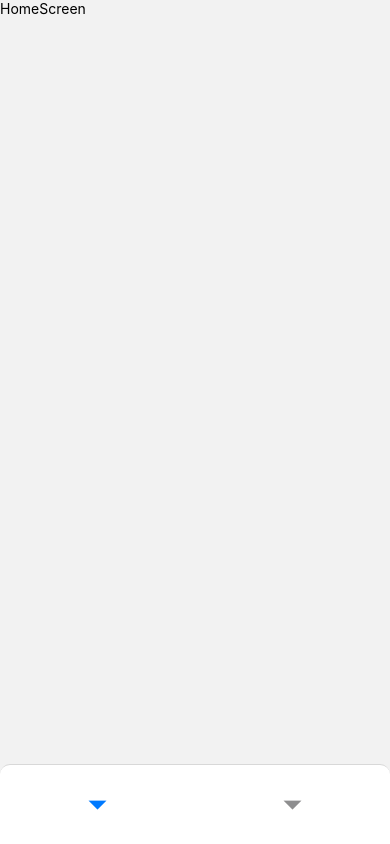
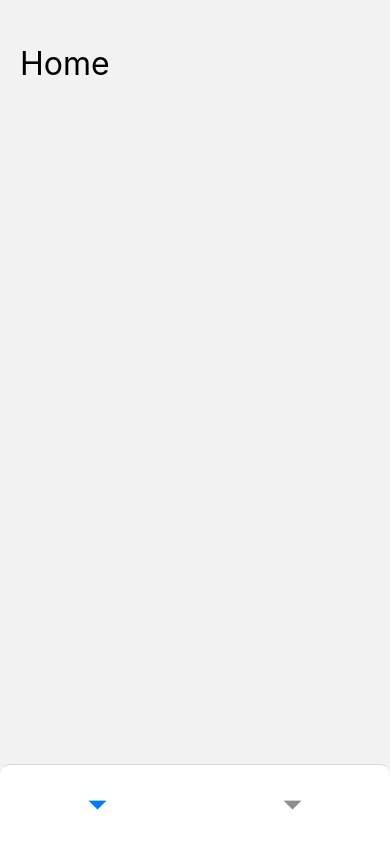
Before and after one commit to anirudh-mk/agriculture-automation-using-iot-frontend-app, a React Native app: screen /Screen1 in a window 390 px wide. Built offline with nearby package versions, Linux system fonts and the light colour scheme.

Commit message:
feat(components)Add HeaddingText.js

```diff
--- /dev/null
+++ b/components/HeaddingText.js
@@ -0,0 +1,24 @@
+import { View, Text, StyleSheet} from 'react-native'
+import React from 'react'
+
+const HeaddingText = ({text}) => {
+  return (
+    <View style={styles.text_container}>
+      <Text style={styles.text}>{text}</Text>
+    </View>
+  )
+}
+
+const styles = StyleSheet.create({
+    text_container:{
+        height:48,
+        top:44,
+        left:20
+    },
+    text:{
+        color:'#000',
+        fontSize:32,
+    }
+})
+
+export default HeaddingText
--- a/screens/HomeScreen.js
+++ b/screens/HomeScreen.js
@@ -1,10 +1,11 @@
 import { View, Text } from 'react-native'
 import React from 'react'
+import HeaddingText from '../components/HeaddingText'
 
 const HomeScreen = () => {
   return (
     <View>
-      <Text>HomeScreen</Text>
+      <HeaddingText text='Home'/>
     </View>
   )
 }
```
